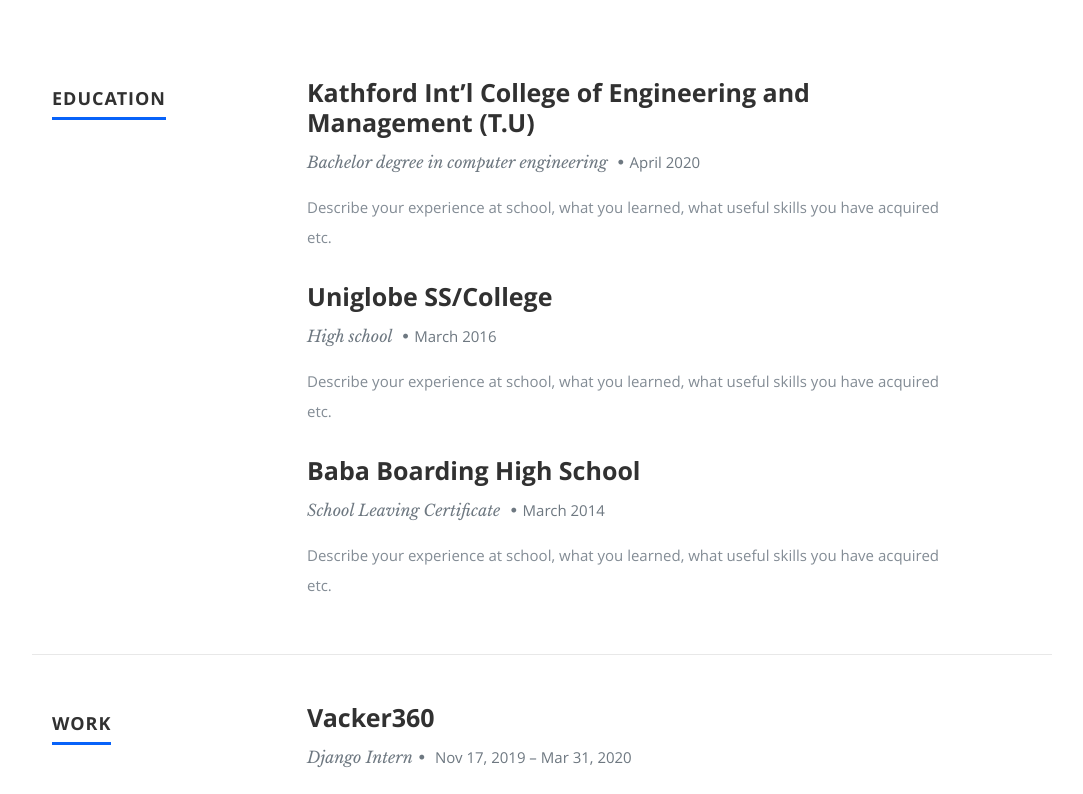
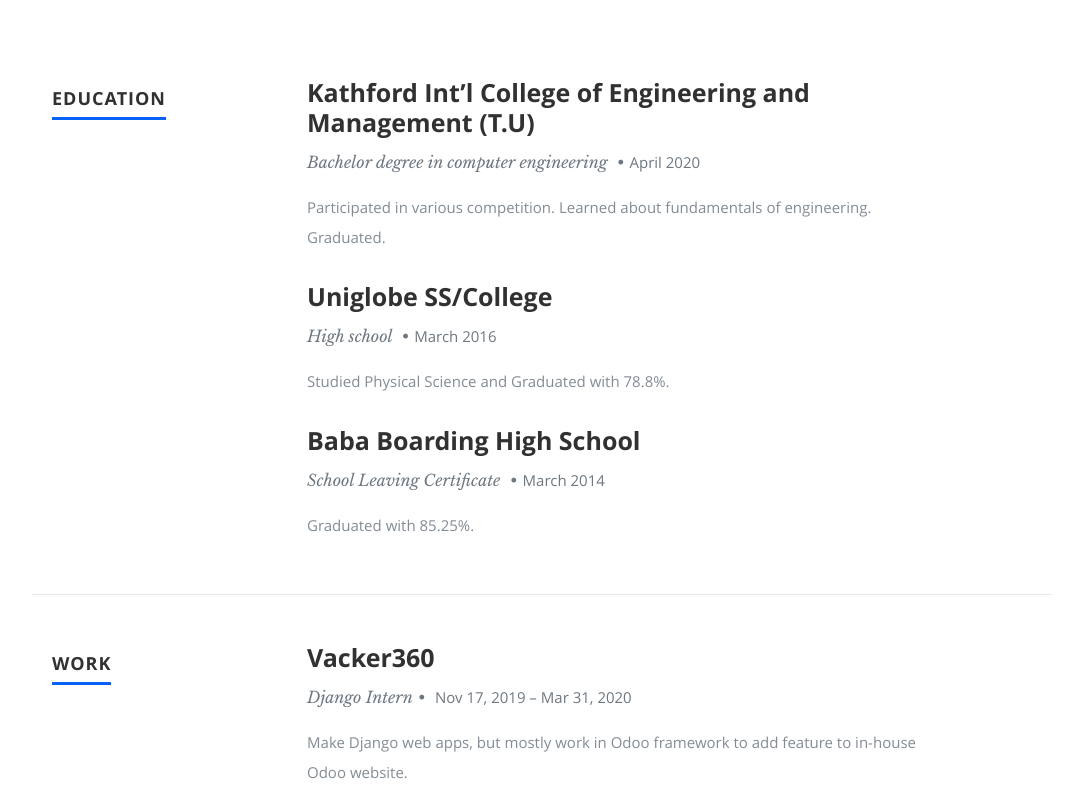
Before and after one commit to Rashik-raj/my-site, a React (Create React App) app: page / in a window 1280 px wide. Shown: the part 1358-2152 px from the top of the page, without its empty margins (98-1181 px from the left). Built offline with nearby package versions, Linux system fonts and the light colour scheme.

Commit message:
Added CV and maintain education

```diff
--- a/public/resumeData.json
+++ b/public/resumeData.json
@@ -15,8 +15,8 @@
       "state": "Bagmati",
       "zip": "44600"
     },
-    "website": "http://www.timbakerdev.com",
-    "resumedownload": "http://timbakerdev.com",
+    "website": "https://rashikrajshrestha.com.np/",
+    "resumedownload": "https://drive.google.com/uc?id=17lRUCkpxzSQvK4OzOsH2gNCIiSg1awAi&export=download",
     "social": [
       {
         "name": "facebook",
@@ -52,19 +52,19 @@
         "school": "Kathford Int’l College of Engineering and Management (T.U)",
         "degree": "Bachelor degree in computer engineering",
         "graduated": "April 2020",
-        "description": "Describe your experience at school, what you learned, what useful skills you have acquired etc."
+        "description": "Participated in various competition. Learned about fundamentals of engineering. Graduated."
       },
       {
         "school": "Uniglobe SS/College",
         "degree": "High school",
         "graduated": "March 2016",
-        "description": "Describe your experience at school, what you learned, what useful skills you have acquired etc."
+        "description": "Studied Physical Science and Graduated with 78.8%."
       },
       {
         "school": "Baba Boarding High School",
         "degree": "School Leaving Certificate",
         "graduated": "March 2014",
-        "description": "Describe your experience at school, what you learned, what useful skills you have acquired etc."
+        "description": "Graduated with 85.25%."
       }
     ],
     "work": [
--- a/src/Components/About.js
+++ b/src/Components/About.js
@@ -50,7 +50,7 @@
                 </div>
                 <div className="columns download">
                   <p>
-                    <a href={resumeDownload} className="button">
+                    <a href={resumeDownload} className="button" download>
                       <i className="fa fa-download"></i>Download Resume
                     </a>
                   </p>
--- a/src/Components/Header.js
+++ b/src/Components/Header.js
@@ -62,7 +62,7 @@
               <h1 className="responsive-headline">{name}</h1>
             </Fade>
             <Fade bottom duration={1200}>
-              <h3>{description}.</h3>
+              <h3>{description}</h3>
             </Fade>
             <hr />
             {/* <Fade bottom duration={2000}>
```
